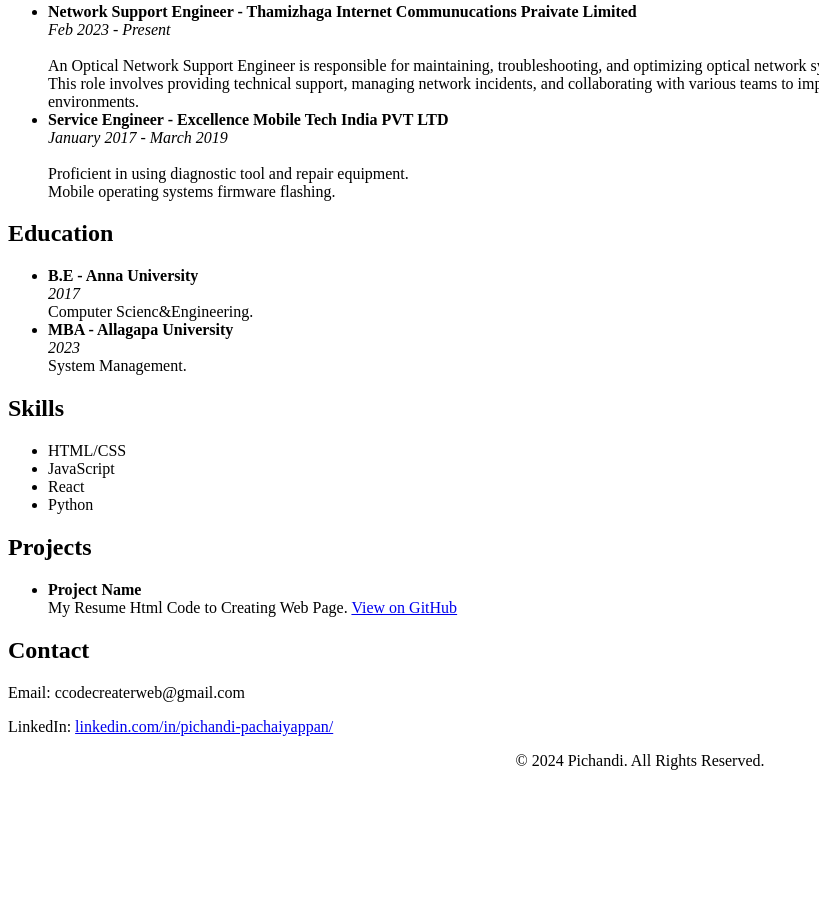
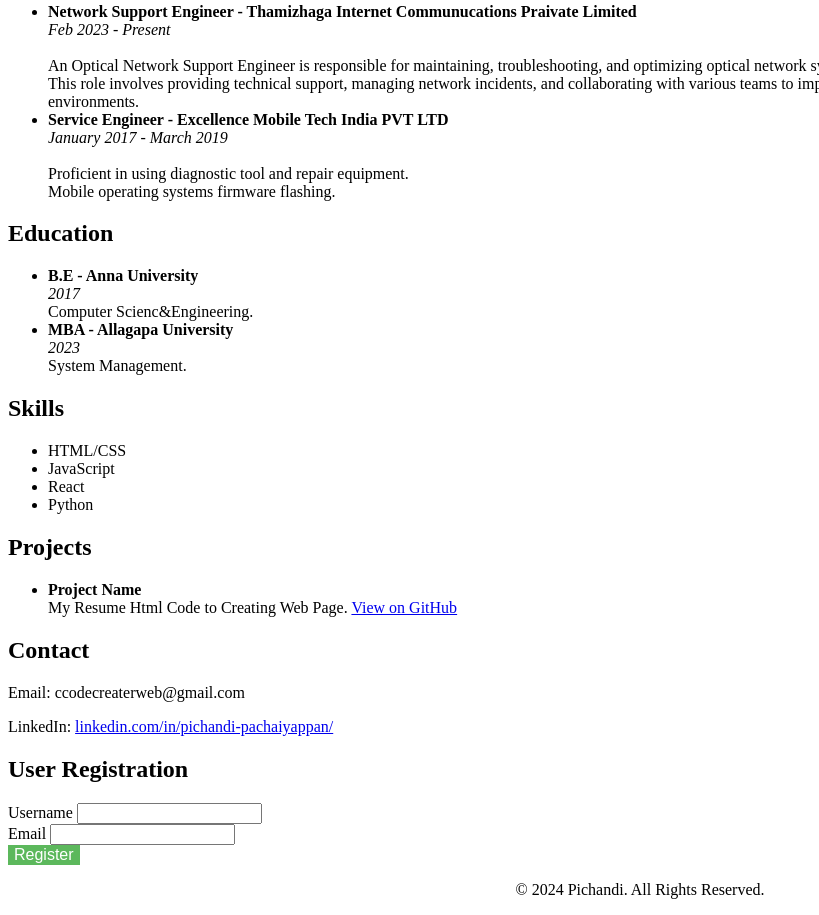
Before and after one commit to Pichandi0402/Pichandi04.github.io, a plain HTML site: page index.html in a window 1280 px wide. Shown: the part 278-1193 px from the top of the page, without its empty margins (0-819 px from the left). Before the commit the page ends 1064 px from the top, so only its background shows below. Drawn offline with Linux system fonts and the light colour scheme.

Commit message:
added index.html

```diff
--- a/index.html
+++ b/index.html
@@ -5,6 +5,19 @@
     <meta name="viewport" content="width=device-width, initial-scale=1.0">
     <meta name="description" content="PICHANDI P  - Resume">
     <title>PICHANDI P - Resume</title>
+    <style>
+      body
+      .form-group input[type="submit"] {
+          background-color: #5cb85c;
+          color: #fff;
+          border: none;
+          cursor: pointer;
+          font-size: 16px;
+      }
+      .form-group input[type="submit"]:hover {
+          background-color: #4cae4c;
+      }
+  </style>
  </head>
  <body>
    <center>
@@ -81,6 +94,21 @@
   <p>Email: ccodecreaterweb@gmail.com</p>
   <p>LinkedIn: <a href="https://www.linkedin.com/in/pichandi-pachaiyappan/" target="_blank">linkedin.com/in/pichandi-pachaiyappan/</a></p>
 </section>
+<div class="registration-form">
+  <h2>User Registration</h2>
+  <form action="/submit_registration" method="POST">
+      <div class="form-group">
+          <label for="username">Username</label>
+          <input type="text" id="username" name="username" required>
+      </div>
+      <div class="form-group">
+          <label for="email">Email</label>
+          <input type="email" id="email" name="email" required>
+      </div>
+      <div class="form-group">
+          <input type="submit" value="Register">
+      </div>
+  </form>
 </div>
 <center>
 <footer>
```
